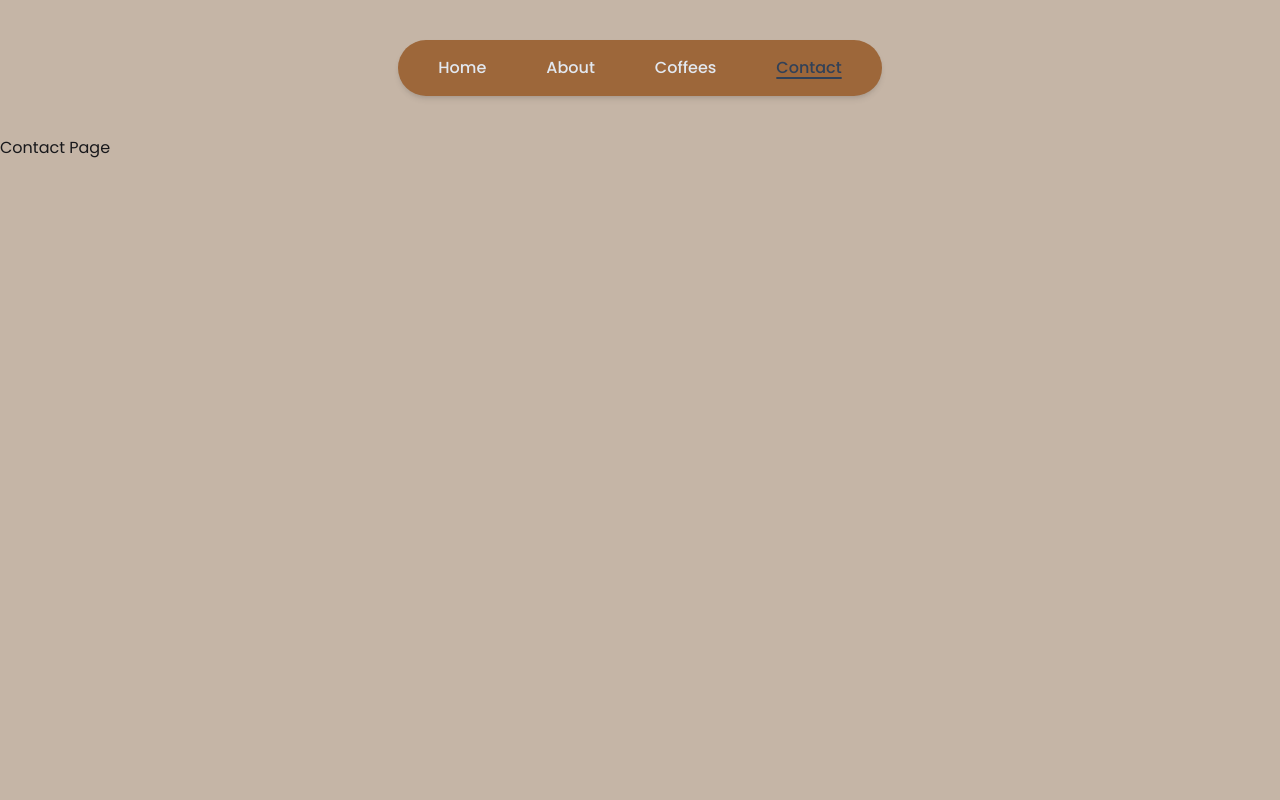
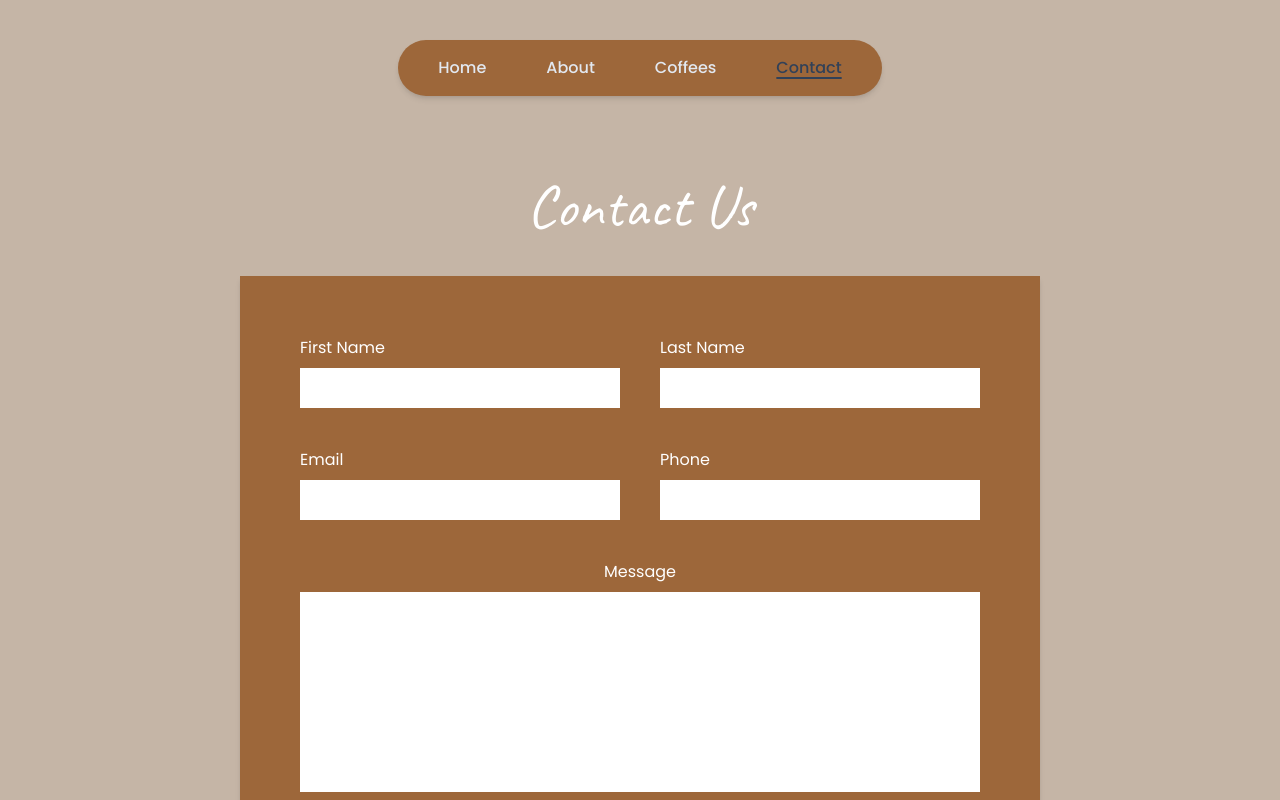
Before and after one commit to Xeyn19/coffee-shop, a React (Vite) app: page /Contact in a window 1280 px wide. Shown: the top 800 px of the page. Built offline with nearby package versions, Linux system fonts and the light colour scheme.

Commit message:
done create a contact page.

```diff
--- a/src/pages/CoffeesPage.jsx
+++ b/src/pages/CoffeesPage.jsx
@@ -88,7 +88,7 @@ const CoffeesPage = () => {
   return (
     <>
       <div className="flex min-h-screen flex-col font-primary">
-        <div className="flex items-center space-x-3 px-10 pt-10">
+        <div className="flex items-center space-x-3 px-10 pt-10 max-md:justify-center max-md:px-0 max-xl:px-0 max-xl:justify-center ">
           <h1 className="font-home text-6xl text-white">Coffee-List</h1>
           <div className="dropdown dropdown-end mt-2">
             <div tabIndex={0} role="button" className="btn btn-ghost btn-circle">
@@ -111,9 +111,9 @@ const CoffeesPage = () => {
           </div>
         </div>
 
-        <div className="grid grid-cols-4 px-10 pt-8 pb-20 gap-10 max-md:grid-cols-1 max-md:p-10 max-xl:grid-cols-2 max-xl:p-10">
+        <div className="grid grid-cols-4 px-10 pt-8 pb-20 gap-10 max-md:grid-cols-1 max-md:p-10 max-xl:grid-cols-2 max-xl:p-18">
           {coffees.map((coffee) => (
-            <div key={coffee.id} className="bg-secondary-bg flex flex-col space-y-3 py-10 justify-center items-center shadow-md w-[300px] rounded-xl">
+            <div key={coffee.id} className="bg-secondary-bg flex flex-col space-y-3 py-10 max-md:text-sm justify-center max-md:m-auto max-xl:m-auto items-center shadow-md w-[300px] rounded-xl">
               <img src={coffee.image} alt={coffee.coffeeName} className="w-40 h-40 object-cover rounded" />
               <h3 className="text-white font-home text-2xl">{coffee.coffeeName}</h3>
               <h3 className="text-white">₱{coffee.price}</h3>
--- a/src/pages/ContactPage.jsx
+++ b/src/pages/ContactPage.jsx
@@ -3,8 +3,40 @@ import React from 'react'
 const ContactPage = () => {
   return (
     <>
-    <div className="flex min-h-screen">
-    Contact Page
+    <div className="flex min-h-screen p-10 flex-col items-center space-y-10 max-md:p-0 max-md:justify-center">
+      <h1 className='font-home text-6xl text-white'>Contact Us</h1>
+      <div className="bg-secondary-bg p-5 w-[800px] shadow-md max-md:w-[400px] max-md:h[200px] max-md:p-1">
+        <form action="" className='font-primary p-10 max-md:text-sm'>
+          <div className="grid grid-cols-2 gap-x-10 gap-y-10 max-md:gap-x-5">
+            <div className="flex flex-col space-y-2">
+              <label htmlFor="" className='text-white'>First Name</label>
+              <input type="text" required className='bg-white outline-none px-3 py-2 w-full '/>
+            </div>
+            <div className="flex flex-col space-y-2">
+              <label htmlFor=""className='text-white'>Last Name</label>
+              <input type="text"  required className='bg-white outline-none px-3 py-2 w-full  ' />
+            </div>
+            <div className="flex flex-col space-y-2">
+              <label htmlFor=""className='text-white'>Email</label>
+              <input type="email" required className='bg-white outline-none px-3 py-2 w-full ' />
+            </div>
+            <div className="flex flex-col space-y-2">
+              <label htmlFor=""className='text-white'>Phone</label>
+              <input type="phone" required className='bg-white outline-none px-3 py-2 w-full ' />
+            </div>
+          </div>
+          <div className="flex flex-col space-y-2 items-center mt-10">
+              <label htmlFor=""  className='text-white'>Message</label>
+              <textarea
+                required
+                rows="6"
+                className="w-full h-[200px] bg-white outline-none px-3 py-2 resize-none"
+              />
+
+          </div>
+          <button className='px-7 py-2 m-auto block text-center outline-none mt-10 text-white bg-orange-950 hover:text-orange-900 duration-300 transition-all'>Submit</button>
+        </form>
+      </div>
     </div>
 </>
   )
```
